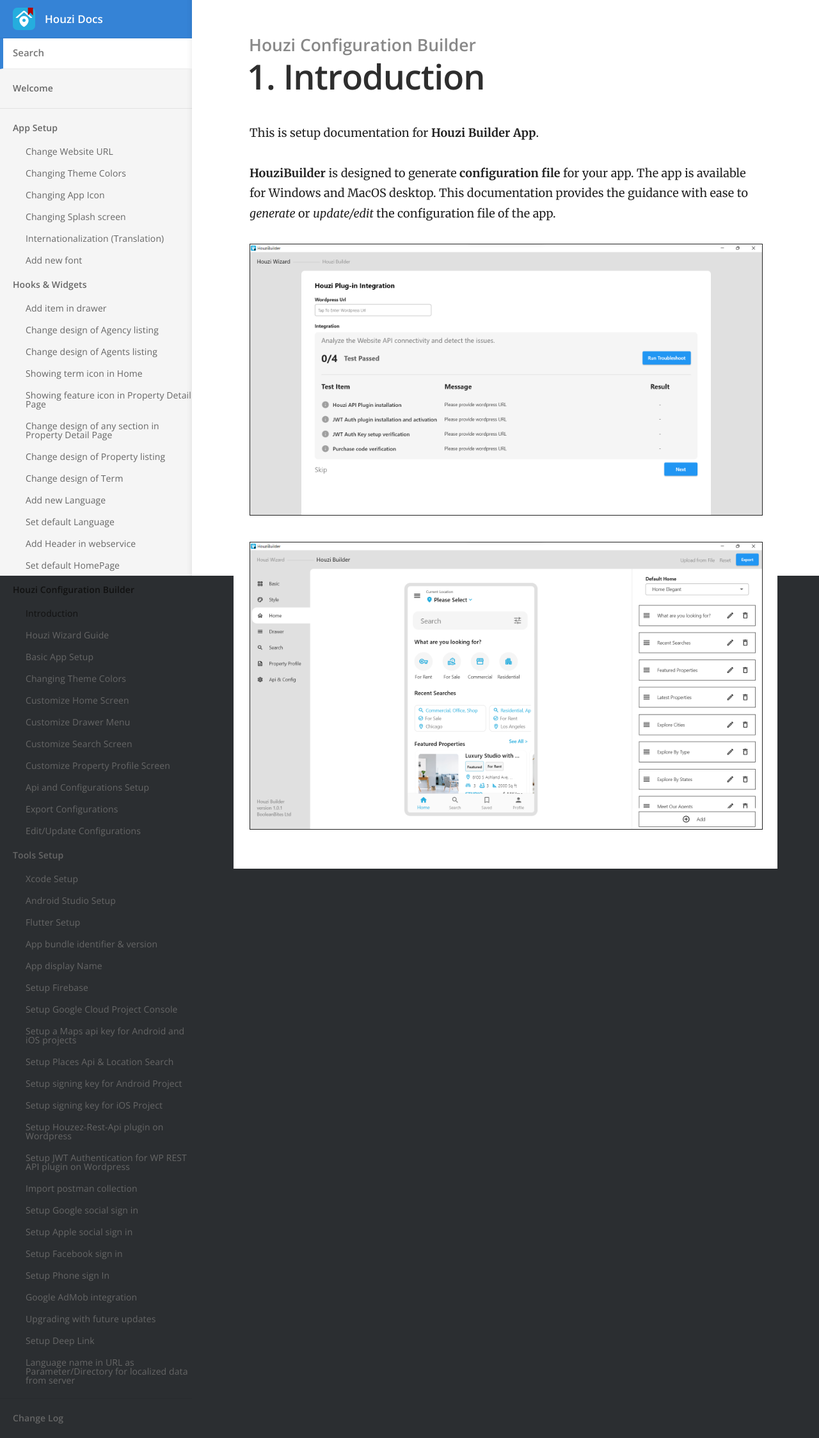
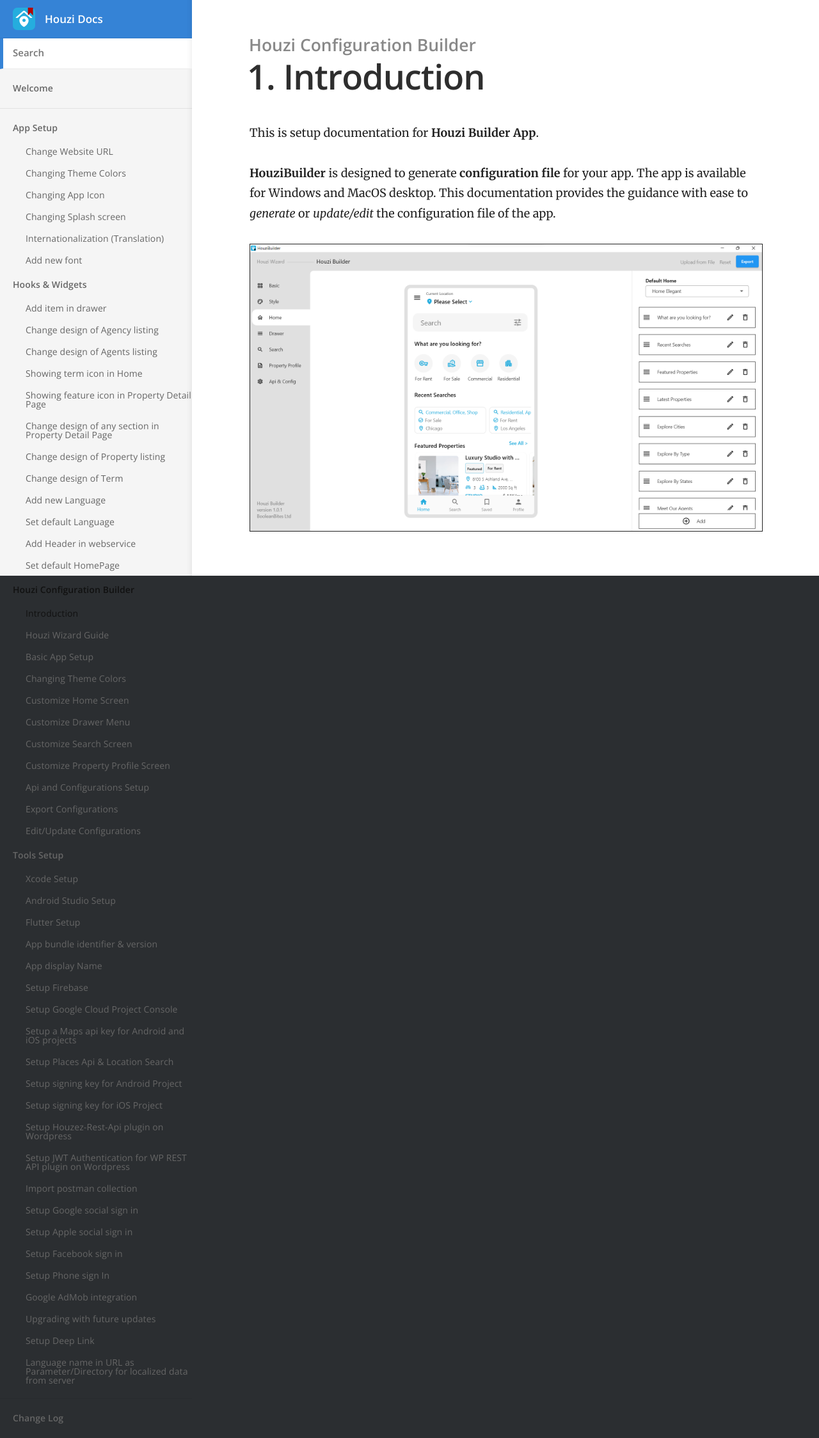
Before and after one commit to booleanbites/houzi-doc, a Jekyll site: the page built from _docs/houzi-config-builder/introduction.md, in a window 1280 px wide. Shown: the whole page at 64% size. Built offline with Jekyll 4.4.1, drawn with Linux system fonts in a browser that asks for light colours.

Commit message:
minor fix

```diff
--- a/_docs/houzi-config-builder/introduction.md
+++ b/_docs/houzi-config-builder/introduction.md
@@ -11,6 +11,4 @@ This is setup documentation for **Houzi Builder App**.
 
 <!-- ![Houzi app builder for Houzez](../../images/houzi-app-builder-for-houzez.png) -->
 
-<img src="../../images/houzi-wizard-screenshot-idle.png" alt="houzi-wizard-screenshot-idle" title="houzi-wizard-screenshot-idle" border= "1px solid"/>
-
 <img src="../../images/houzi-app-builder-for-houzez.png" alt="houzi-app-builder-for-houzez" title="houzi-app-builder-for-houzez" border= "1px solid"/>
```
